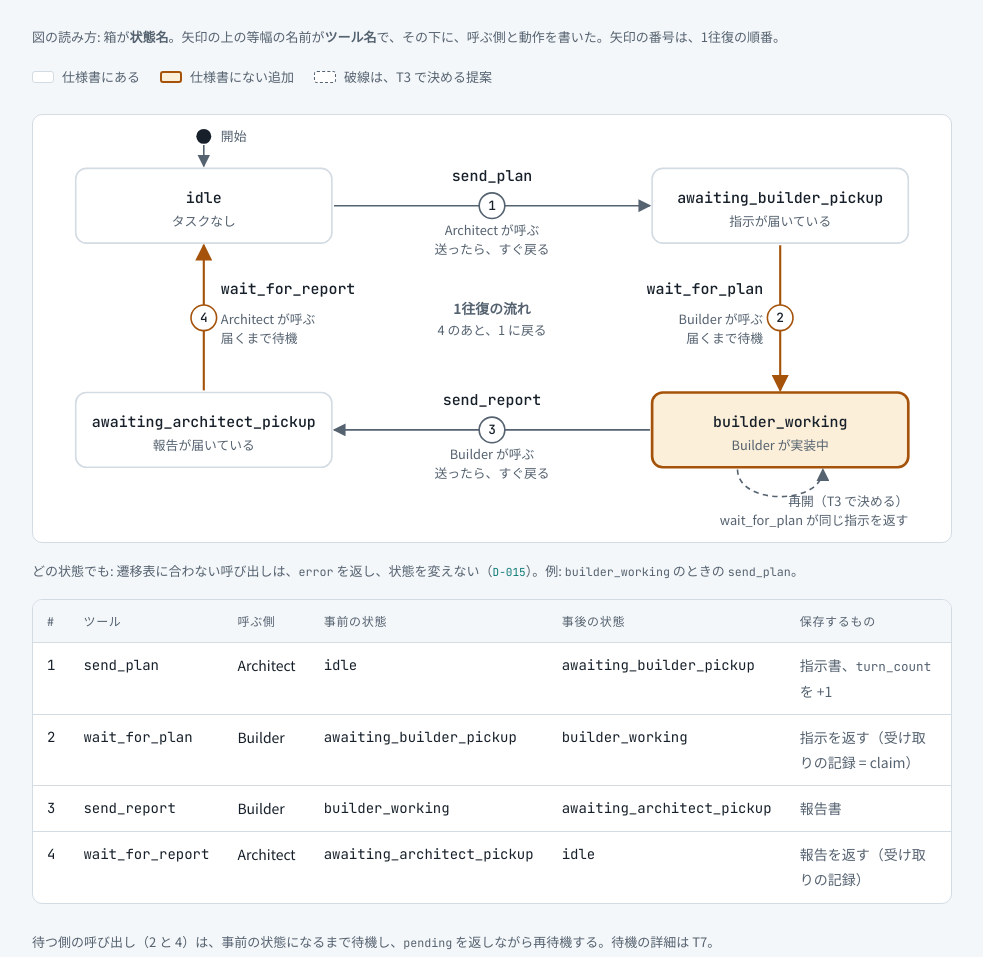
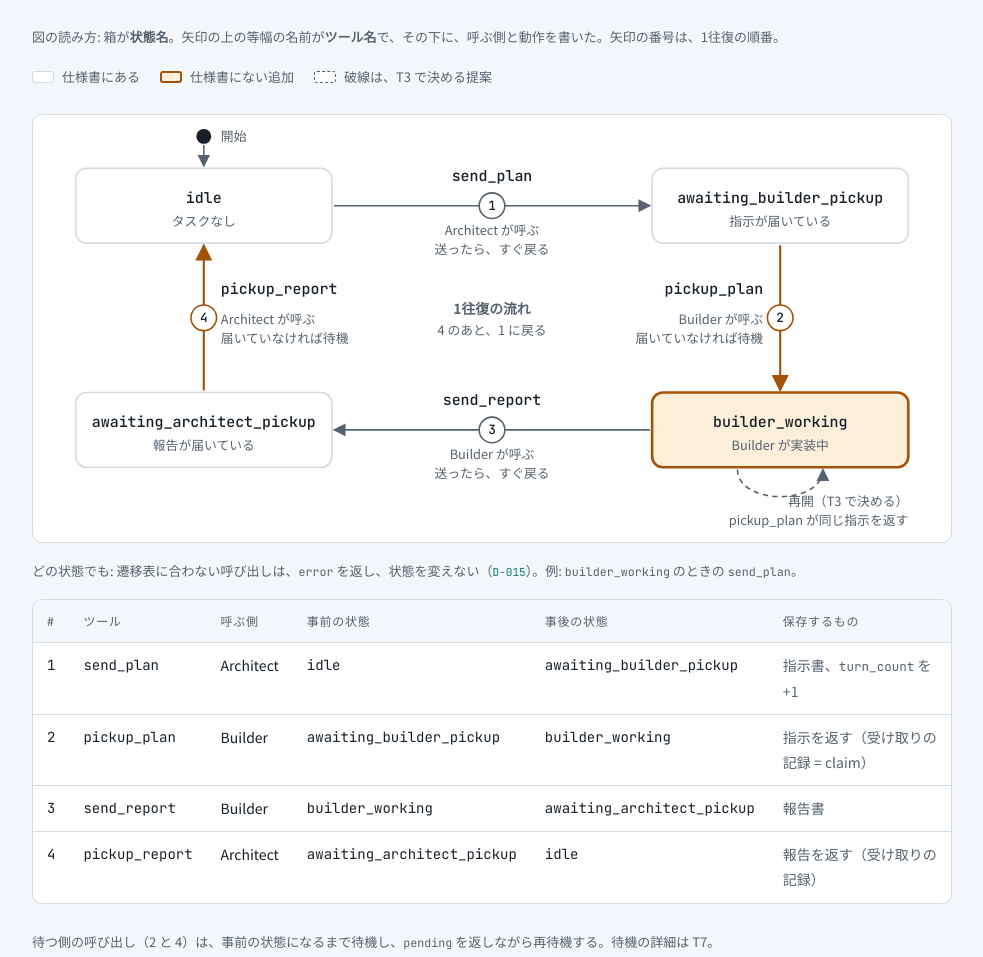
Before and after one commit to okkunaki/cc-session-bridge, a website: page docs/state-design.html in a window 1280 px wide. Shown: the part 1527-2484 px from the top of the page, without its empty margins (148-1131 px from the left). Drawn offline with Linux system fonts and the light colour scheme.

Commit message:
docs: rename receiving tools to pickup_plan and pickup_report (D-018)
Supersede D-017: align the receiving tools with the awaiting_*_pickup state names, since they return immediately when the plan or report has already arrived. Update the state design draft.

Co-Authored-By: Claude Sonnet 5.5 <noreply@anthropic.com>

```diff
--- a/docs/state-design.html
+++ b/docs/state-design.html
@@ -195,7 +195,7 @@
       <li><span class="sw tbd"></span>破線は、T3 で決める提案</li>
     </ul>
     <div class="diagram">
-      <svg viewBox="0 0 860 400" role="img" aria-label="4つの状態を、4つのツール呼び出しがつなぐ循環図。idle から send_plan で awaiting_builder_pickup、wait_for_plan で builder_working、send_report で awaiting_architect_pickup、wait_for_report で idle に戻る">
+      <svg viewBox="0 0 860 400" role="img" aria-label="4つの状態を、4つのツール呼び出しがつなぐ循環図。idle から send_plan で awaiting_builder_pickup、pickup_plan で builder_working、send_report で awaiting_architect_pickup、pickup_report で idle に戻る">
         <defs>
           <marker id="ah" viewBox="0 0 10 10" refX="9" refY="5" markerWidth="8" markerHeight="8" orient="auto-start-reverse"><path d="M0 0 L10 5 L0 10 z" fill="var(--muted)"/></marker>
           <marker id="aw" viewBox="0 0 10 10" refX="9" refY="5" markerWidth="8" markerHeight="8" orient="auto-start-reverse"><path d="M0 0 L10 5 L0 10 z" fill="var(--warn)"/></marker>
@@ -229,9 +229,9 @@
 
         <path class="arrow add" d="M700 122 V258"/>
         <circle class="num add" cx="700" cy="190" r="12"/><text class="numt" x="700" y="190">2</text>
-        <text class="tool" x="684" y="168" text-anchor="end">wait_for_plan</text>
+        <text class="tool" x="684" y="168" text-anchor="end">pickup_plan</text>
         <text class="role" x="684" y="196" text-anchor="end">Builder が呼ぶ</text>
-        <text class="role" x="684" y="214" text-anchor="end">届くまで待機</text>
+        <text class="role" x="684" y="214" text-anchor="end">届いていなければ待機</text>
 
         <path class="arrow" d="M578 295 H282"/>
         <circle class="num" cx="430" cy="295" r="12"/><text class="numt" x="430" y="295">3</text>
@@ -241,15 +241,15 @@
 
         <path class="arrow add" d="M160 258 V122"/>
         <circle class="num add" cx="160" cy="190" r="12"/><text class="numt" x="160" y="190">4</text>
-        <text class="tool" x="176" y="168" text-anchor="start">wait_for_report</text>
+        <text class="tool" x="176" y="168" text-anchor="start">pickup_report</text>
         <text class="role" x="176" y="196" text-anchor="start">Architect が呼ぶ</text>
-        <text class="role" x="176" y="214" text-anchor="start">届くまで待機</text>
+        <text class="role" x="176" y="214" text-anchor="start">届いていなければ待機</text>
 
         <text class="center" x="430" y="186" text-anchor="middle">1往復の流れ</text>
         <text class="center sm" x="430" y="206" text-anchor="middle">4 のあと、1 に戻る</text>
         <path class="arrow tbd" d="M660 332 C660 366 740 366 740 332"/>
         <text class="role" x="820" y="366" text-anchor="end">再開（T3 で決める）</text>
-        <text class="role" x="820" y="384" text-anchor="end">wait_for_plan が同じ指示を返す</text>
+        <text class="role" x="820" y="384" text-anchor="end">pickup_plan が同じ指示を返す</text>
       </svg>
     </div>
     <p class="note" style="max-width:none; margin:0;">どの状態でも: 遷移表に合わない呼び出しは、<span class="mono">error</span> を返し、状態を変えない（<span class="id">D-015</span>）。例: <span class="mono">builder_working</span> のときの <span class="mono">send_plan</span>。</p>
@@ -259,9 +259,9 @@
         <thead><tr><th>#</th><th>ツール</th><th>呼ぶ側</th><th>事前の状態</th><th>事後の状態</th><th>保存するもの</th></tr></thead>
         <tbody>
           <tr><td class="k">1</td><td class="k">send_plan</td><td>Architect</td><td class="k">idle</td><td class="k">awaiting_builder_pickup</td><td class="muted">指示書、<span class="mono">turn_count</span> を +1</td></tr>
-          <tr><td class="k">2</td><td class="k">wait_for_plan</td><td>Builder</td><td class="k">awaiting_builder_pickup</td><td class="k">builder_working</td><td class="muted">指示を返す（受け取りの記録 = claim）</td></tr>
+          <tr><td class="k">2</td><td class="k">pickup_plan</td><td>Builder</td><td class="k">awaiting_builder_pickup</td><td class="k">builder_working</td><td class="muted">指示を返す（受け取りの記録 = claim）</td></tr>
           <tr><td class="k">3</td><td class="k">send_report</td><td>Builder</td><td class="k">builder_working</td><td class="k">awaiting_architect_pickup</td><td class="muted">報告書</td></tr>
-          <tr><td class="k">4</td><td class="k">wait_for_report</td><td>Architect</td><td class="k">awaiting_architect_pickup</td><td class="k">idle</td><td class="muted">報告を返す（受け取りの記録）</td></tr>
+          <tr><td class="k">4</td><td class="k">pickup_report</td><td>Architect</td><td class="k">awaiting_architect_pickup</td><td class="k">idle</td><td class="muted">報告を返す（受け取りの記録）</td></tr>
         </tbody>
       </table>
     </div>
@@ -333,7 +333,7 @@
   "code": "invalid_state",
   "current_state": "builder_working",
   "message": "Builder が実装中のため、新しい指示は送れません。",
-  "hint": "wait_for_report で報告を待つか、人間に確認してください。"
+  "hint": "pickup_report で報告を待つか、人間に確認してください。"
 }</pre>
 
     <div class="why">
@@ -354,12 +354,12 @@
       </ul>
     </div>
 
-    <p>このとき、状態は <span class="mono">builder_working</span> のまま残る。Architect は <span class="mono">wait_for_report</span> で待ち続ける。サーバーは、Builder が止まったことを知る手段がない。T1 の A なら、この状況を「<span class="mono">builder_working</span> のまま動いていない」として扱える。</p>
+    <p>このとき、状態は <span class="mono">builder_working</span> のまま残る。Architect は <span class="mono">pickup_report</span> で待ち続ける。サーバーは、Builder が止まったことを知る手段がない。T1 の A なら、この状況を「<span class="mono">builder_working</span> のまま動いていない」として扱える。</p>
 
     <div class="opts">
       <div class="opt rec">
         <div class="head"><span class="letter">A</span><span class="title">再開できるようにする</span><span class="badge">推奨</span></div>
-        <p>状態は <span class="mono">builder_working</span> のまま残す。人間が Builder に「続けて」と伝え、Builder が <span class="mono">wait_for_plan</span> を呼ぶと、同じ指示が再度返る（<span class="mono">status: "resumed"</span>）。中止の操作は Phase 2 で作る。</p>
+        <p>状態は <span class="mono">builder_working</span> のまま残す。人間が Builder に「続けて」と伝え、Builder が <span class="mono">pickup_plan</span> を呼ぶと、同じ指示が再度返る（<span class="mono">status: "resumed"</span>）。中止の操作は Phase 2 で作る。</p>
         <p class="pro">MVP の実装が小さい。Esc のあとに、作業を続ける通常の流れが成立する。</p>
         <p class="con">作業をやめたいときは、<span class="mono">state.json</span> を手で編集する必要がある。</p>
       </div>
@@ -382,7 +382,7 @@
         <h3>Esc で止められる場所による違い</h3>
         <ul>
           <li><b>Builder が実装中</b>: 本論点。状態は <span class="mono">builder_working</span> のまま残る。</li>
-          <li><b>Architect が待機中</b>: 状態は影響を受けない。あとで Builder の報告が届き、Architect が <span class="mono">wait_for_report</span> を呼べば受け取れる。</li>
+          <li><b>Architect が待機中</b>: 状態は影響を受けない。あとで Builder の報告が届き、Architect が <span class="mono">pickup_report</span> を呼べば受け取れる。</li>
           <li><b>Builder が待機中</b>（<span class="mono">idle</span> のまま）: 待機が中断されるだけで、状態は変わらない。</li>
         </ul>
       </div>
```
Also changed, not shown: docs/decisions.md (+35 -1 lines).
